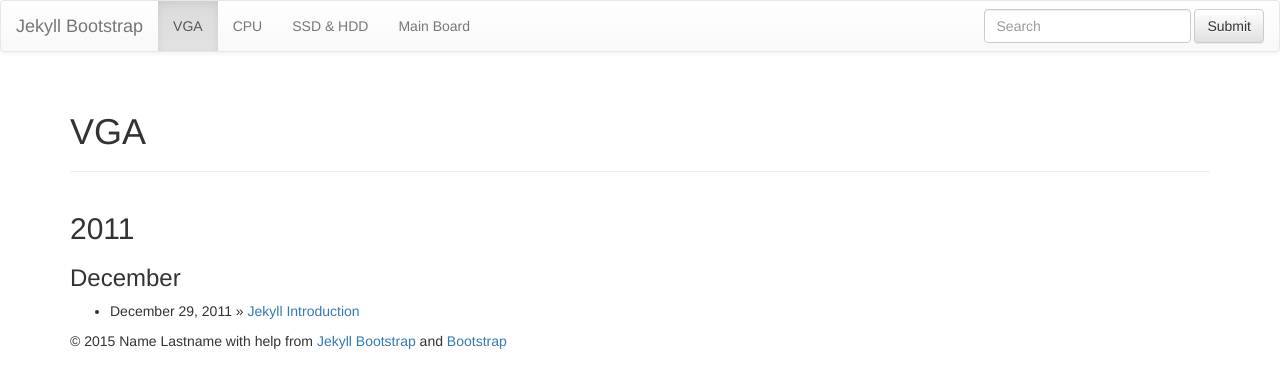
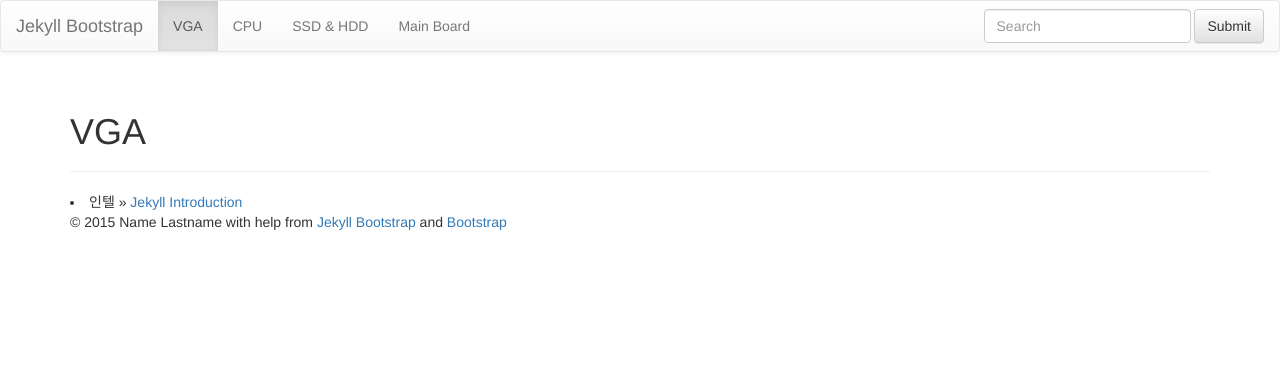
Before and after one commit to kutchoiwjun92/kutchoiwjun92.github.com, a Jekyll site: the page built from archive.html, in a window 1280 px wide. Shown: the top 388 px of the page. Built offline with Jekyll 4.4.1, drawn with Linux system fonts in a browser that asks for light colours; nearby versions of some CDN libraries; library files that are not in the unit come from our copies.

Commit message:
Update archive.html

```diff
--- a/archive.html
+++ b/archive.html
@@ -4,7 +4,5 @@ title : VGA
 header : Post Archive
 group: navigation
 ---
-{% include JB/setup %}
 
-{% assign posts_collate = site.posts %}
-{% include JB/posts_collate %}
+<li><span> 인텔 </span> &raquo; <a href="/lessons/2011/12/29/jekyll-introduction">Jekyll Introduction</a></li>
```
